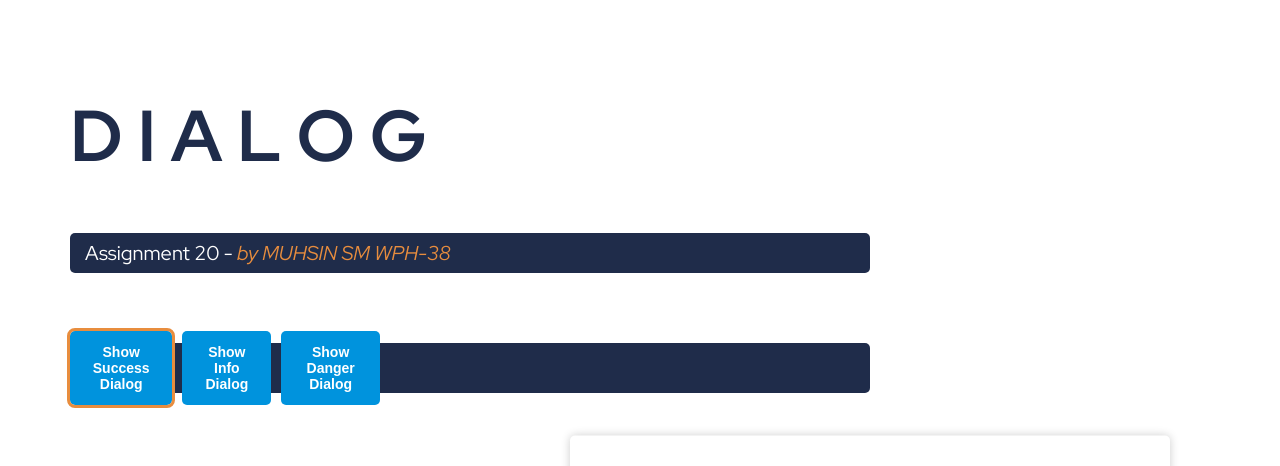
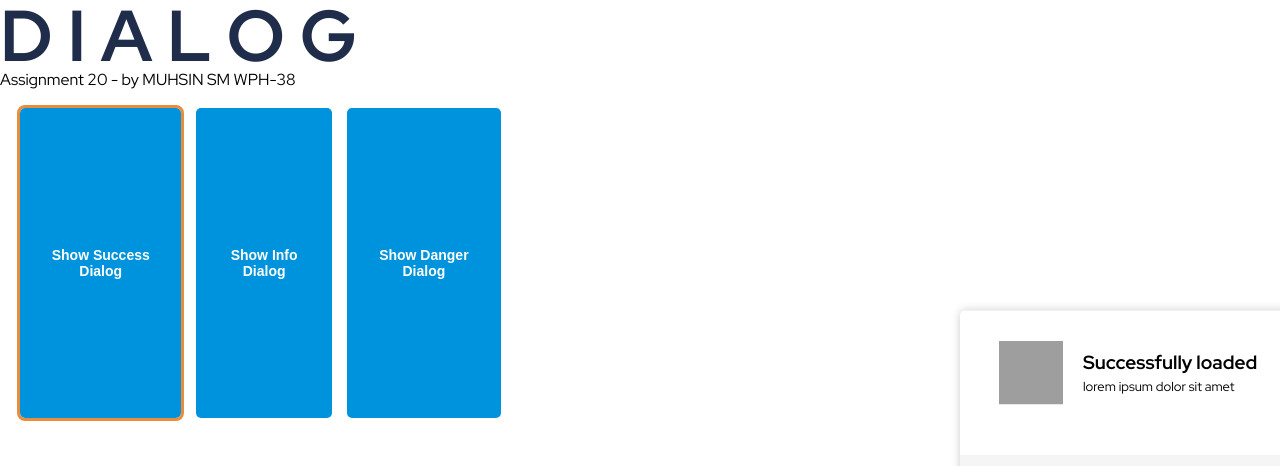
Before and after one commit to suny-saja/Asgnmt-20, a React (Vite) app: page / in a window 1280 px wide. Both pictures are taken after a click on the button "Show Success Dialog". Shown: the top 466 px of the page. Built offline with nearby package versions, Linux system fonts and the light colour scheme; grey boxes are pictures that could not be loaded.

Commit message:
Update Home.module.scss

```diff
--- a/src/components/Home/Home.module.scss
+++ b/src/components/Home/Home.module.scss
@@ -1,75 +1,49 @@
-body {
-  margin: 0;
+.wrapper {
+  max-width: 700px;
+  margin-left: 35px;
+  margin-top: 25px;
 }
 
 .header {
-  margin-left: rem-calc(70);
-  margin-top: rem-calc(100);
-  font-size: rem-calc(72);
+  font-size: 72px;
   font-weight: 700;
-  text-align: left;
   line-height: auto;
   color: #1f2c4a;
-  gap: rem-calc(20);
 }
 
-span {
-  color: #e88d3e;
-  font-style: italic;
-  justify-content: right;
+.section {
+  background-color: #1f2c4a;
+  padding: 15px;
+  width: rem-calc(300);
+  height: rem-calc(40);
+  border-radius: 5px;
+  margin-top: 50px;
+  display: flex;
+  justify-content: space-between;
+  font-size: 25px;
 }
 
-.box {
-  margin-top: rem-calc(61);
-  margin-left: rem-calc(70);
-  width: rem-calc(800);
-  height: rem-calc(40);
-  background-color: #1f2c4a;
+.section h2 {
   color: #fff;
-  font-size: 20px;
-  font-weight: 400;
-  line-height: 30px;
-  text-align: left;
-  padding: 5px;
-  padding-left: 15px;
-  border-radius: 5px;
+}
+
+.section h3 {
+  font-style: italic;
+  color: coral;
 }
 
 .container {
-  margin-top: rem-calc(70);
-  margin-left: rem-calc(70);
+  // width: rem-calc(300);
   display: flex;
-  justify-content: space-around;
-  align-items: center;
-  gap: rem-calc(10);
-  border: none;
-  border-radius: 5px;
-  width: rem-calc(800);
-  height: rem-calc(50);
-  background-color: #1f2c4a;
-  color: #fff;
-  font-size: 20px;
-  font-weight: 400;
-  line-height: 30px;
-  text-align: left;
-  // padding: 5px;
-  // padding-left: 15px;
+  justify-content: space-between;
+  margin-top: 20px;
+  padding: 20px;
+  margin-top: 0px;
+  gap: 15px;
 }
 
-.dialogBox {
-  display: flex;
-  justify-content: center;
-  align-items: center;
-  width: rem-calc(600);
-  height: rem-calc(215);
-  align-items: left;
-  gap: 32px;
-  padding-left: rem-calc(26);
-  padding-top: rem-calc(37);
-  border: none;
-  border-radius: 5px;
-  box-shadow: 0 0 10px rgba(0, 0, 0, 0.5);
-  position: fixed;
-  transform: translate(-50%, -50%);
-  background: $white;
+Button:hover {
+  transform: translateY(-5px);
+  transition: 0.3s ease-in-out;
+  box-shadow: 10px 10px 10px rgba(0, 0, 0, 0.3);
 }
```
